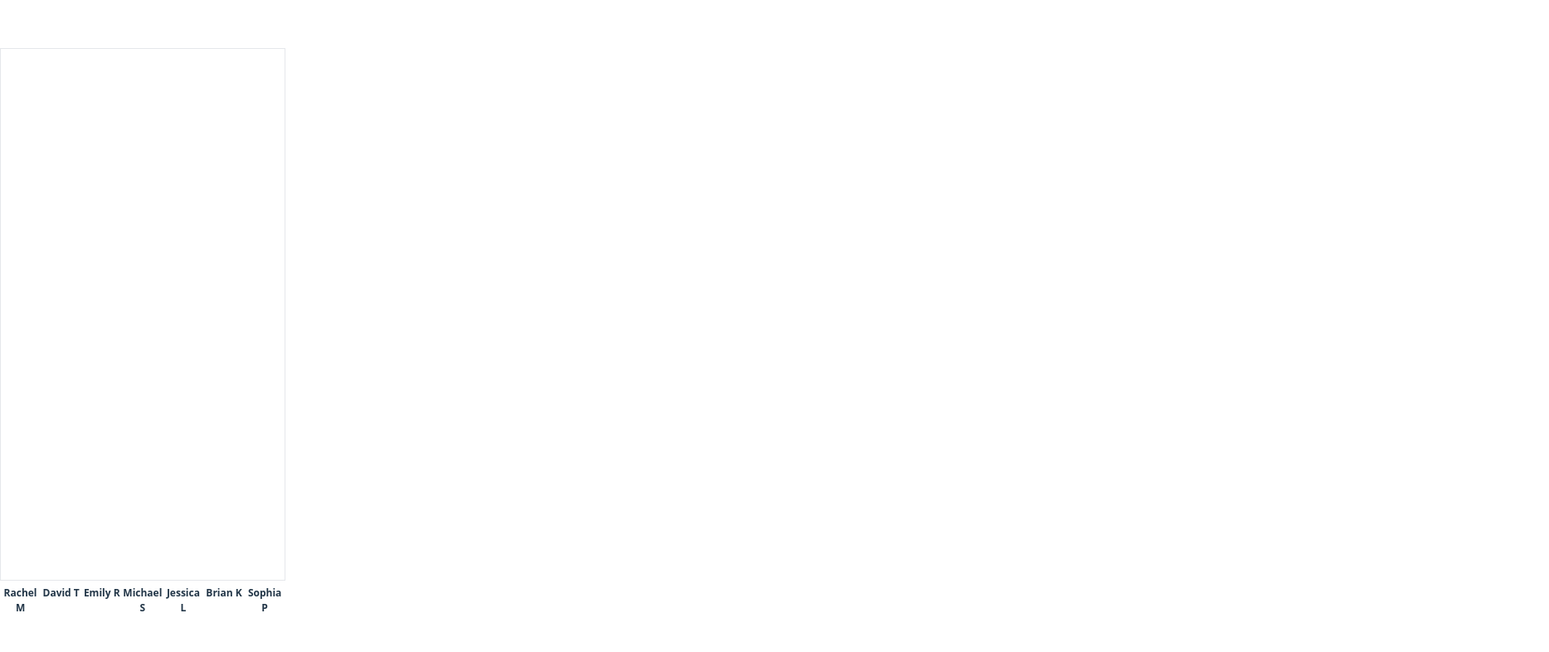
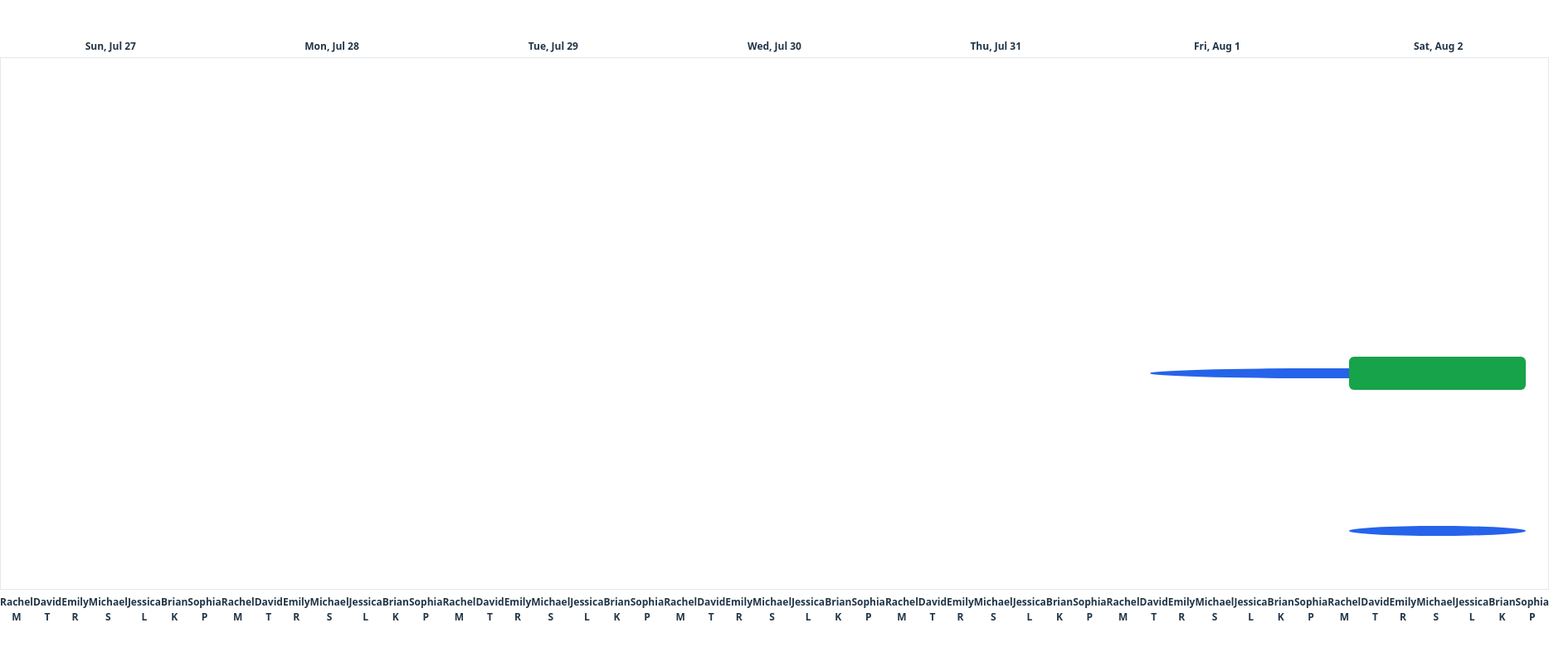
Before and after one commit to TheItalianGame/clur-vite, a React (Vite) app: page / in a window 1280 px wide. Shown: the top 786 px of the page at 83% size, 1867 px wide, since content can reach past the window. Built offline with nearby package versions, Linux system fonts and the light colour scheme.

Commit message:
Fix weekly calendar layout

```diff
--- a/src/components/PatientCheckinBox.tsx
+++ b/src/components/PatientCheckinBox.tsx
@@ -8,7 +8,7 @@ interface Props {
 
 const PatientCheckinBox: React.FC<Props> = ({ data }) => (
   <div className="record-box pcheck">
-    <strong>Patient Check‑in</strong>
+    <strong>Patient Check-in</strong>
     <div>{data.patient}</div>
     <div className="meta">{data.notes}</div>
     <div className="meta">{data.checkin}</div>
--- a/src/components/WeeklyCalendar.css
+++ b/src/components/WeeklyCalendar.css
@@ -11,13 +11,23 @@
   width: 100%;
 }
 
+.day-labels {
+  display: grid;
+  margin-bottom: 4px;
+}
+
+.day-label {
+  text-align: center;
+  font-size: 12px;
+  font-weight: 600;
+}
+
 .employee-labels {
-  display: flex;
+  display: grid;
   margin-top: 6px;
 }
 
 .employee-labels .label {
-  flex: 1;
   text-align: center;
   font-size: 12px;
   font-weight: 600;
--- a/src/components/WeeklyCalendar.tsx
+++ b/src/components/WeeklyCalendar.tsx
@@ -1,7 +1,9 @@
 import React, { useMemo } from "react";
-import  type {
+import type {
   EmployeeData,
   EventRecord,
+  PatientCheckinRecord,
+  LeadRecord,
   RecordKind,
   AnyRecord,
 } from "../types.ts";
@@ -45,10 +47,12 @@ const WeeklyCalendar: React.FC<Props> = ({ data, weekStart }) => {
     ? normalizeWeekStart(weekStart)
     : normalizeWeekStart(new Date());
 
+  const dayMinutes = 24 * 60;
+
   const items = useMemo<Positioned[]>(() => {
     const out: Positioned[] = [];
 
-    data.forEach((emp, colIdx) => {
+    data.forEach((emp, empIdx) => {
       emp.records.forEach((grp) => {
         grp.records.forEach((r) => {
           if (grp.type === "Event") {
@@ -57,10 +61,13 @@ const WeeklyCalendar: React.FC<Props> = ({ data, weekStart }) => {
 
             const st = toDate(ev.start);
             const en = toDate(ev.end);
+            const totalMin = minutesFromWeekStart(st, base);
+            const day = Math.floor(totalMin / dayMinutes);
+            const offset = totalMin - day * dayMinutes;
 
             out.push({
-              col: colIdx + 1,
-              top: minutesFromWeekStart(st, base) * (HOUR_HEIGHT / 60),
+              col: day * data.length + empIdx + 1,
+              top: offset * (HOUR_HEIGHT / 60),
               height: Math.max(
                 (en.getTime() - st.getTime()) / 60000 * (HOUR_HEIGHT / 60),
                 HOUR_HEIGHT / 2
@@ -73,16 +80,19 @@ const WeeklyCalendar: React.FC<Props> = ({ data, weekStart }) => {
           } else {
             const ts =
               grp.type === "Patient Checkin"
-                ? (r as any).checkin
-                : (r as any).create;
+                ? (r as PatientCheckinRecord).checkin
+                : (r as LeadRecord).create;
 
             if (!inSameWeek(ts, base)) return;
 
             const d = toDate(ts);
+            const totalMin = minutesFromWeekStart(d, base);
+            const day = Math.floor(totalMin / dayMinutes);
+            const offset = totalMin - day * dayMinutes;
 
             out.push({
-              col: colIdx + 1,
-              top: minutesFromWeekStart(d, base) * (HOUR_HEIGHT / 60) - 6,
+              col: day * data.length + empIdx + 1,
+              top: offset * (HOUR_HEIGHT / 60) - 6,
               height: 12,
               kind: "circle",
               color: palette[grp.type],
@@ -95,28 +105,53 @@ const WeeklyCalendar: React.FC<Props> = ({ data, weekStart }) => {
     });
 
     return out;
-  }, [data, base]);
+  }, [data, base, dayMinutes]);
 
-  const weekHeight = 7 * 24 * HOUR_HEIGHT;
+  const weekHeight = 24 * HOUR_HEIGHT;
 
   const renderBox = (it: Positioned) => {
     switch (it.type) {
       case "Lead":
-        return <LeadBox data={it.rec as any} />;
+        return <LeadBox data={it.rec as LeadRecord} />;
       case "Event":
-        return <EventBox data={it.rec as any} />;
+        return <EventBox data={it.rec as EventRecord} />;
       default:
-        return <PatientCheckinBox data={it.rec as any} />;
+        return (
+          <PatientCheckinBox data={it.rec as PatientCheckinRecord} />
+        );
     }
   };
 
   return (
     <>
+      <div
+        className="day-labels"
+        style={{ gridTemplateColumns: `repeat(${data.length * 7}, 1fr)` }}
+      >
+        {Array.from({ length: 7 }).map((_, dayIdx) => {
+          const d = new Date(base);
+          d.setDate(base.getDate() + dayIdx);
+          const label = d.toLocaleDateString("en-US", {
+            weekday: "short",
+            month: "short",
+            day: "numeric",
+          });
+          return (
+            <div
+              key={dayIdx}
+              className="day-label"
+              style={{ gridColumn: `span ${data.length}` }}
+            >
+              {label}
+            </div>
+          );
+        })}
+      </div>
       <div className="calendar">
         <div
           className="calendar-grid"
           style={{
-            gridTemplateColumns: `repeat(${data.length}, 1fr)`,
+            gridTemplateColumns: `repeat(${data.length * 7}, 1fr)`,
             height: weekHeight,
           }}
         >
@@ -137,12 +172,17 @@ const WeeklyCalendar: React.FC<Props> = ({ data, weekStart }) => {
         </div>
       </div>
 
-      <div className="employee-labels">
-        {data.map((emp) => (
-          <div key={emp.employee} className="label">
-            {emp.employee}
-          </div>
-        ))}
+      <div
+        className="employee-labels"
+        style={{ gridTemplateColumns: `repeat(${data.length * 7}, 1fr)` }}
+      >
+        {Array.from({ length: 7 }).flatMap((_, dayIdx) =>
+          data.map((emp) => (
+            <div key={`${dayIdx}-${emp.employee}`} className="label">
+              {emp.employee}
+            </div>
+          ))
+        )}
       </div>
     </>
   );
```
